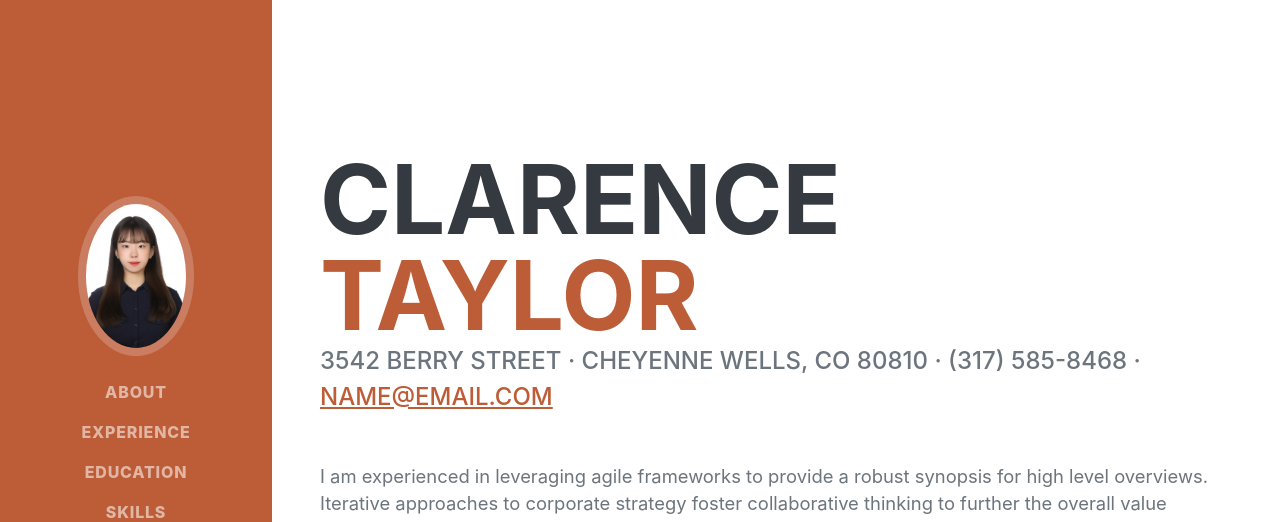
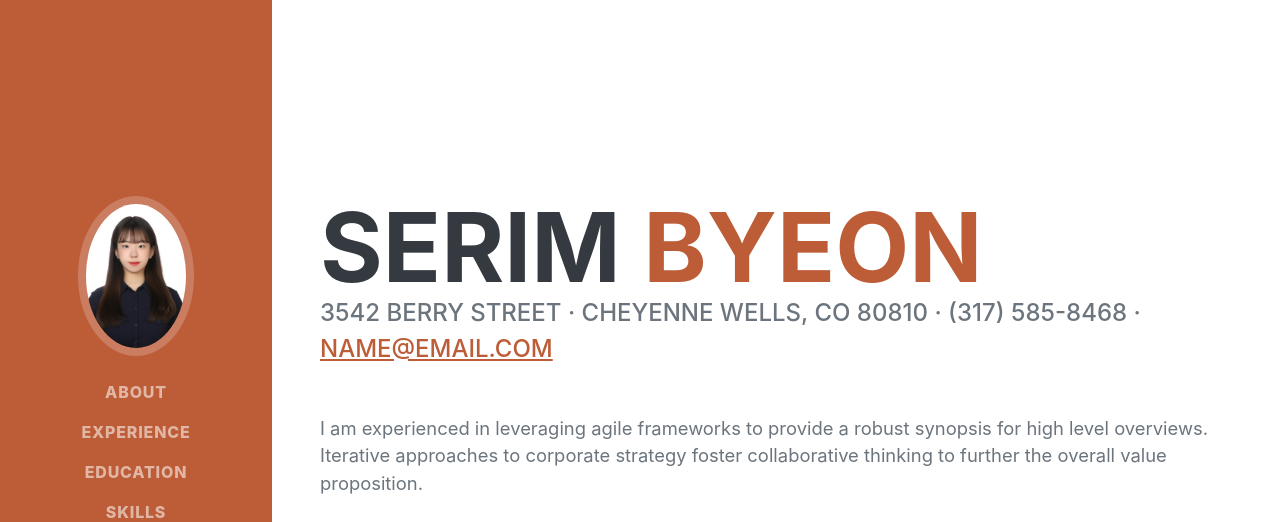
Before and after one commit to serrimm/serrimm.github.io, a plain HTML site: page index.html in a window 1280 px wide. Shown: the top 522 px of the page. Drawn offline with nearby package versions, Linux system fonts and the light colour scheme; a web font is replaced by a local one.

Commit message:
upload name

```diff
--- a/index.html
+++ b/index.html
@@ -40,8 +40,8 @@
             <section class="resume-section" id="about">
                 <div class="resume-section-content">
                     <h1 class="mb-0">
-                        Clarence
-                        <span class="text-primary">Taylor</span>
+                        Serim
+                        <span class="text-primary">Byeon</span>
                     </h1>
                     <div class="subheading mb-5">
                         3542 Berry Street · Cheyenne Wells, CO 80810 · (317) 585-8468 ·
```
